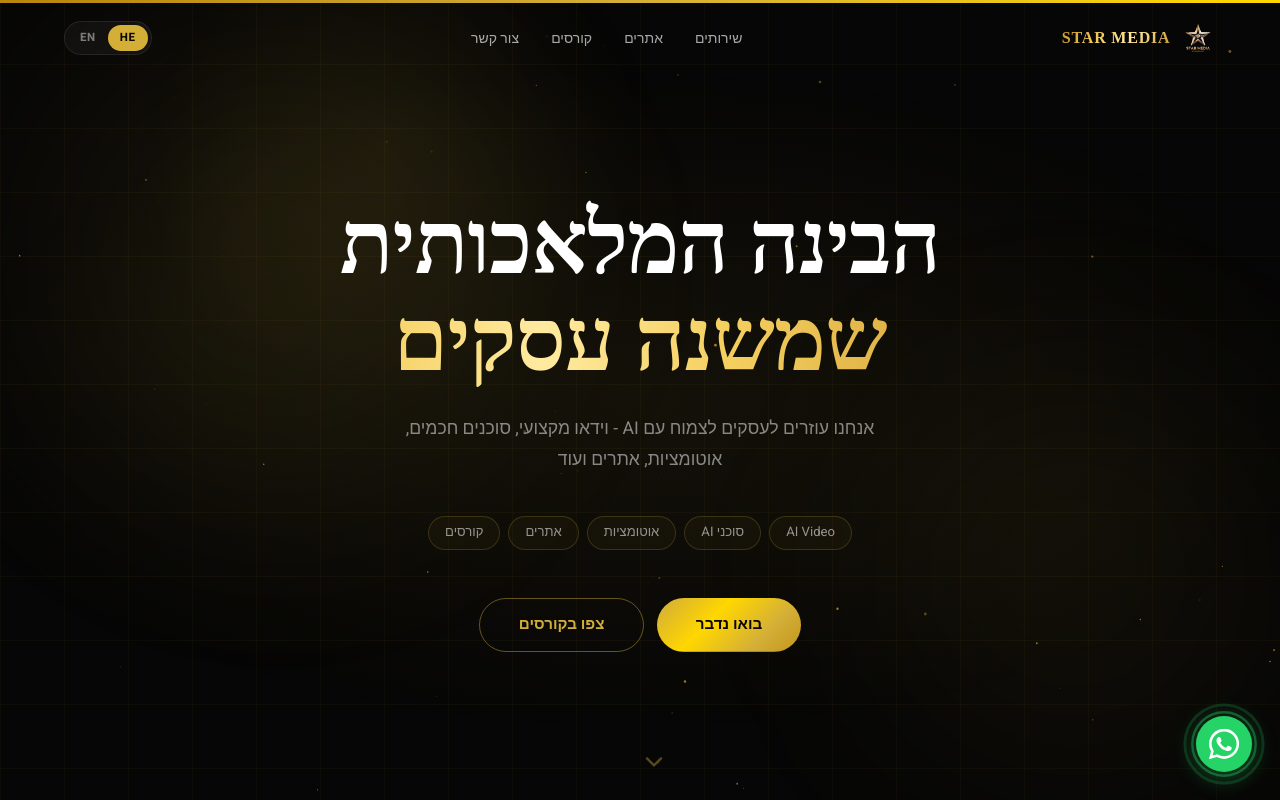
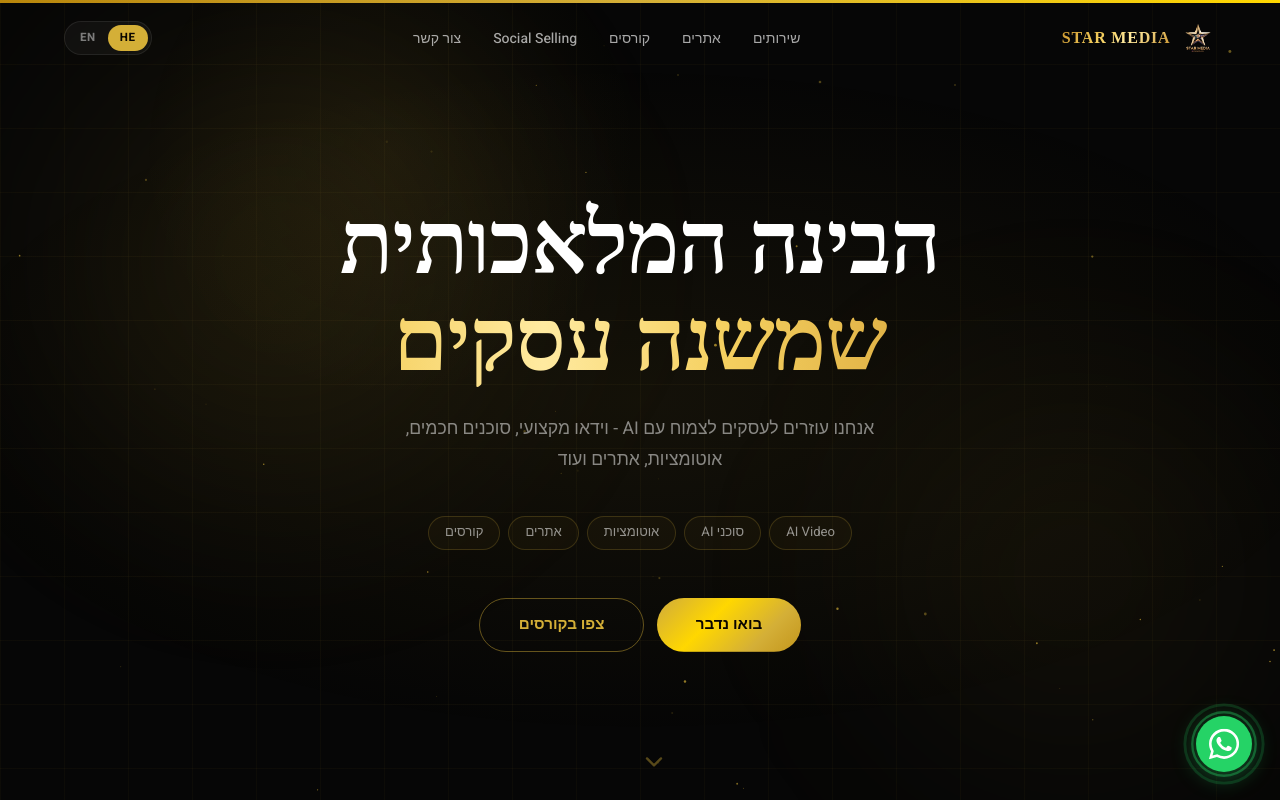
Before and after one commit to stapp12/star-media, a React (Vite) app: page / in a window 1280 px wide. Shown: the top 800 px of the page. Built offline with nearby package versions, Linux system fonts and the light colour scheme; a web font is replaced by a local one.

Commit message:
feat: add Social Selling link to navbar

```diff
--- a/src/components/Navbar.tsx
+++ b/src/components/Navbar.tsx
@@ -15,10 +15,11 @@ export default function Navbar() {
   }, [])
 
   const links = [
-    { label: L('שירותים', 'Services'), href: '/#services' },
-    { label: L('אתרים', 'Websites'),   href: '/#websites' },
-    { label: L('קורסים', 'Courses'),   href: '/#courses' },
-    { label: L('צור קשר', 'Contact'),  href: '/#contact' },
+    { label: L('שירותים', 'Services'),       href: '/#services' },
+    { label: L('אתרים', 'Websites'),         href: '/#websites' },
+    { label: L('קורסים', 'Courses'),         href: '/#courses' },
+    { label: L('Social Selling', 'Social Selling'), href: '/social-selling' },
+    { label: L('צור קשר', 'Contact'),        href: '/#contact' },
   ]
 
   const navStyle: React.CSSProperties = {
```
